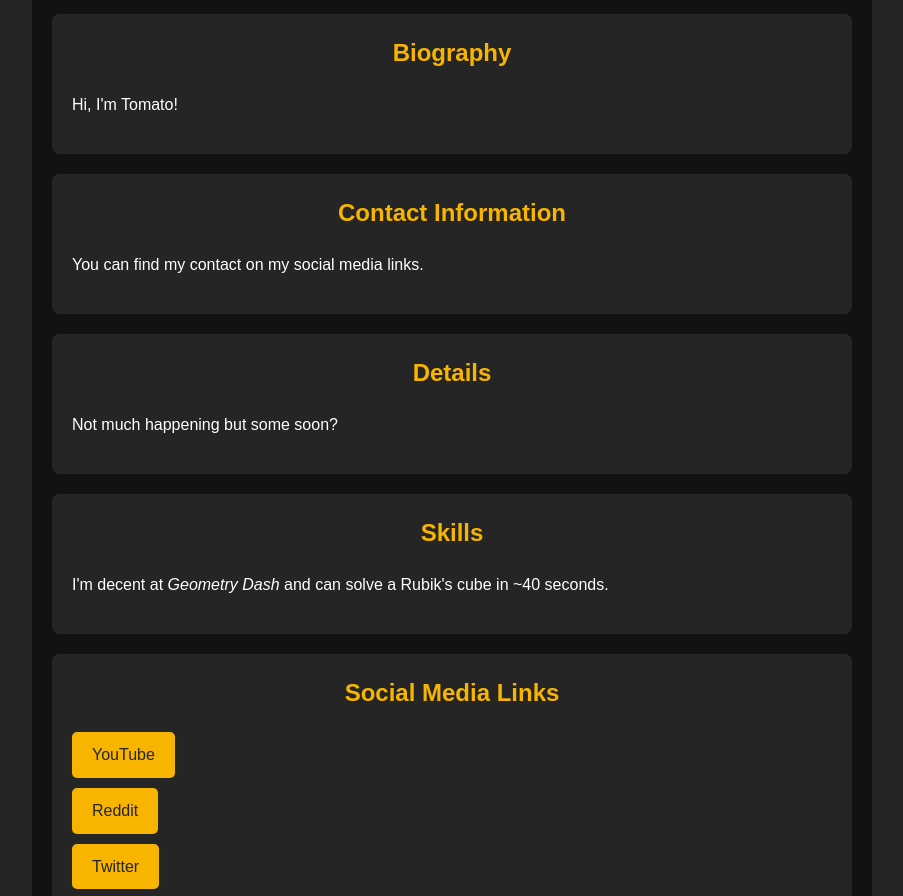
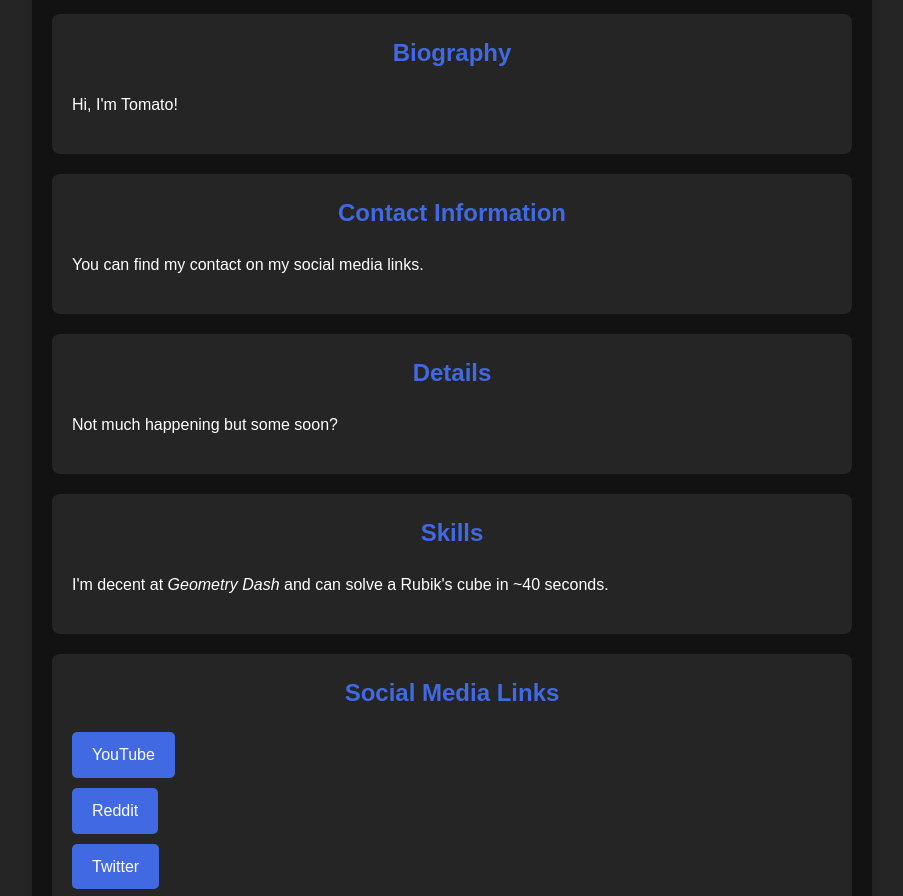
Before and after one commit to tomato1234lol/whatthesigma, a plain HTML site: page index.html in a window 1280 px wide. Shown: the part 100-996 px from the top of the page, without its empty margins (188-1091 px from the left). Drawn offline with Linux system fonts and the light colour scheme.

Commit message:
Update index.html

```diff
--- a/index.html
+++ b/index.html
@@ -22,7 +22,7 @@
             box-shadow: 0 0 10px rgba(0, 0, 0, 0.1);
         }
         h1, h2 {
-            color: #f8b500;
+            color: #4169e1; /* Blue */
             text-align: center;
         }
         p {
@@ -36,7 +36,7 @@
             margin-bottom: 10px;
         }
         a {
-            color: #f8b500;
+            color: #4169e1; /* Blue */
             text-decoration: none;
         }
         a:hover {
@@ -50,7 +50,7 @@
         }
         .section h2 {
             margin-top: 0;
-            color: #f8b500;
+            color: #4169e1; /* Blue */
             font-size: 24px;
             text-align: center;
             margin-bottom: 20px;
@@ -64,15 +64,15 @@
         }
         .social-media a {
             display: inline-block;
-            background-color: #f8b500;
-            color: #252525;
+            background-color: #4169e1; /* Blue */
+            color: #ffffff;
             padding: 10px 20px;
             border-radius: 5px;
             margin-right: 10px;
             text-decoration: none;
         }
         .social-media a:hover {
-            background-color: #ffcc00;
+            background-color: #6495ed; /* Light Blue */
         }
     </style>
 </head>
```
